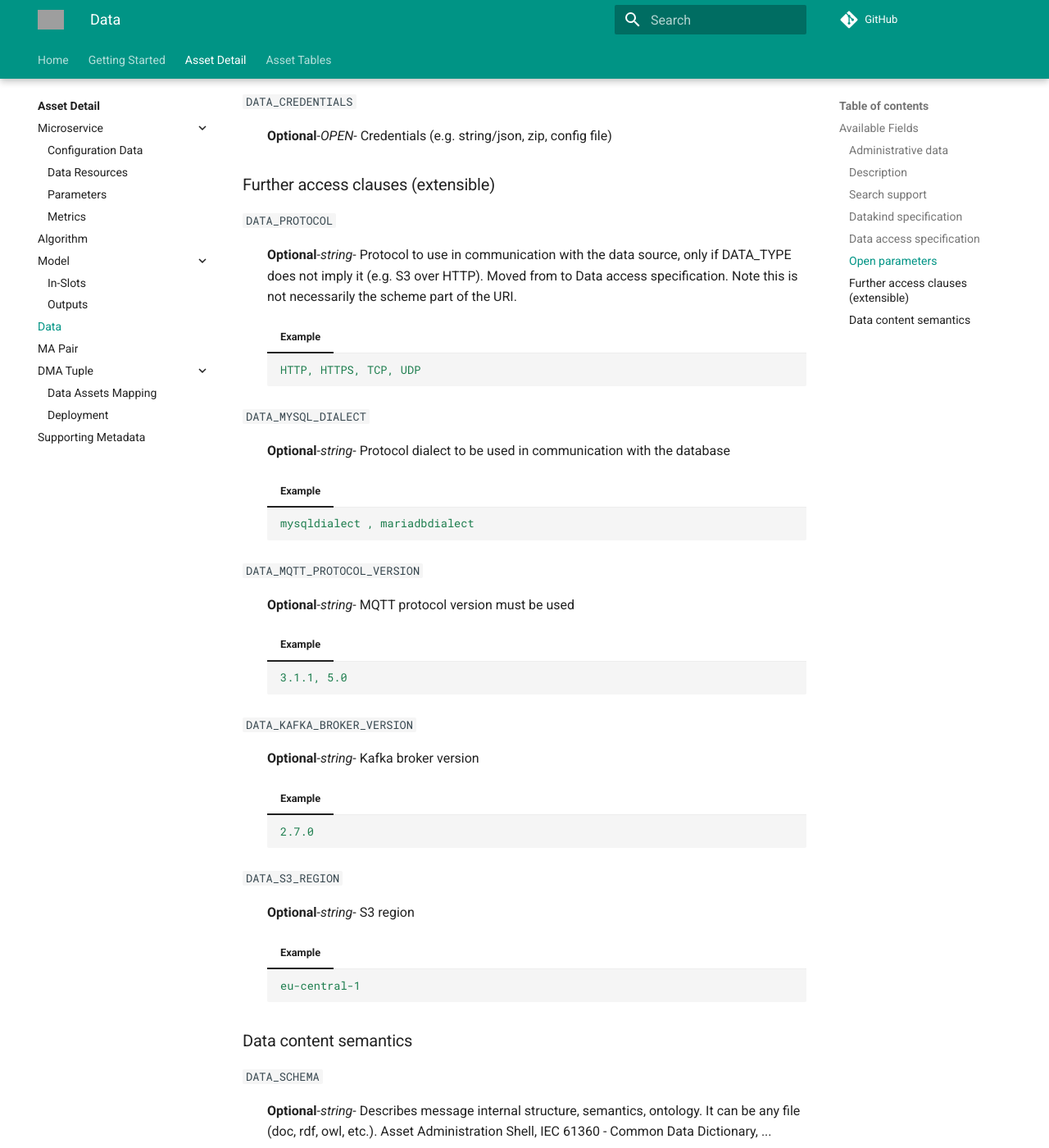
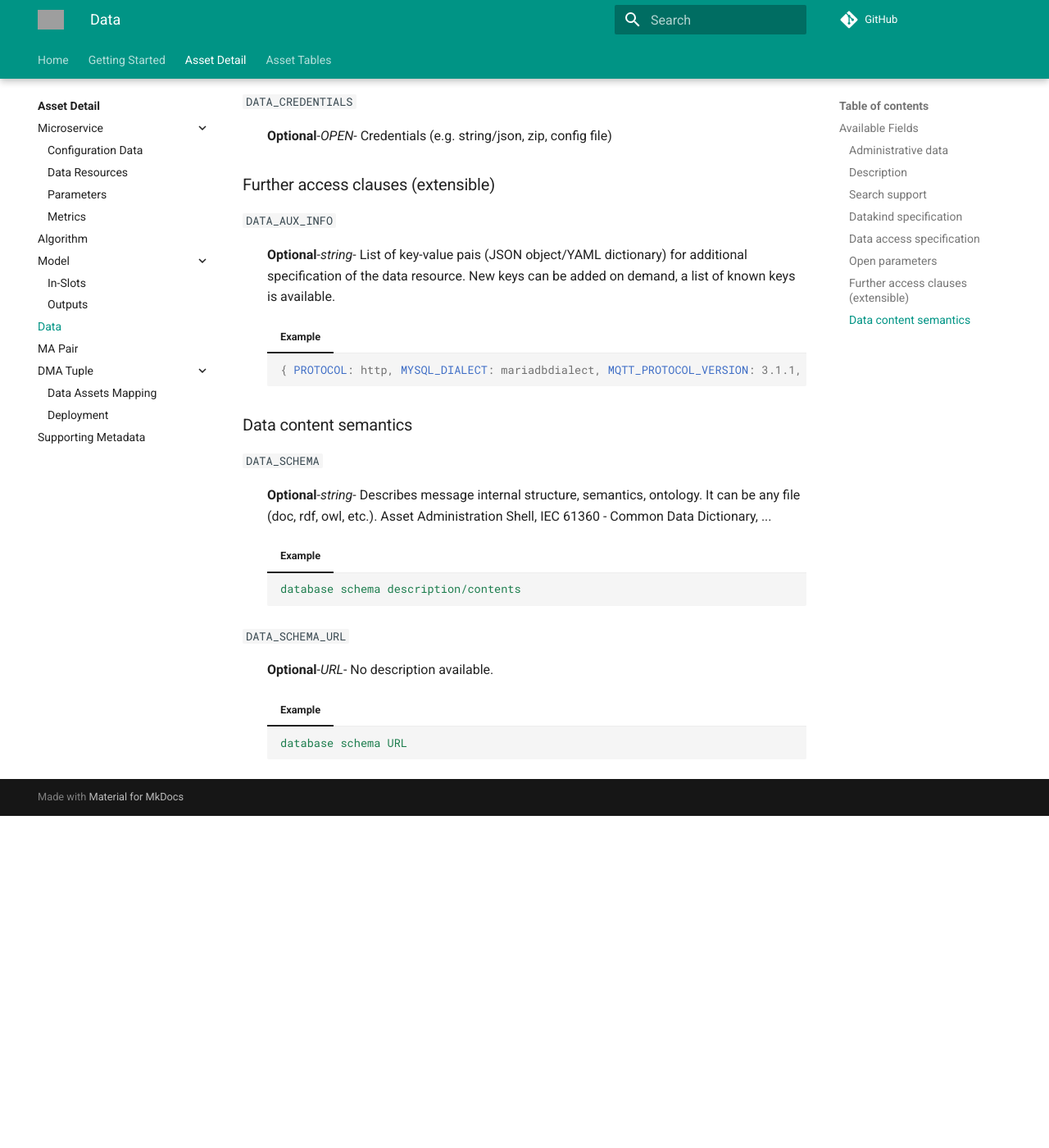
Before and after one commit to DIGITbrain/digitbrain.github.io, an MkDocs documentation site: the page built from docs/attributes/data/index.md, in a window 1280 px wide and 1400 px high, scrolled down 4219 px. Shown: the whole window at 82% size. Built offline with MkDocs 1.6.1 and Material for MkDocs 9.7.7, drawn with Linux system fonts in a browser that asks for light colours; comment, search, counter and statistics services are not loaded; after the commit the page ends 5214 px from its top, so only the background shows below that; some of the changed text lies outside the part shown; grey boxes are pictures that could not be loaded.

Commit message:
style(data): cleanup empty rows [AUTO]

````diff
--- a/docs/attributes/data/index.md
+++ b/docs/attributes/data/index.md
@@ -136,22 +136,22 @@ has these sections:
         [ { application/json , text/plain , application/octet-stream , application/zip } ]
         ```
 
-
-### Data access specification
-
-
 `DATA_STORE_TYPE`{ #data_store_type }
-:   **Optional**-*string*- The exact type of the data resource. Typically corresponds to the scheme part (scheme://) of DATA_URI.
+:   **Optional**-*string*- The exact type of the data resource. Typically (but not always) corresponds to the scheme part (scheme://) of DATA_URI.
     === "Example"
         ``` yaml
         S3 , MYSQL , MQTT , ... (WP6: DATA_SOURCE_TYPE=LOCAL, PATH=...")
         ```
 
+
+### Data access specification
+
+
 `DATA_URI`{ #data_uri }
 :   **Optional**-*URI*- Accessibility of the data resource, including host, port information, protocol, and other fields (path is protocol dependent, can be a topic name). GUI may show host, port, path separately. Hidden at search. Format: scheme://host:port/path.  Pseudo vars: DATA_PROTOCOL, DATA_HOST, DATA_PORT, DATA_PATH, DATA_QUERY, DATA_FRAGMENT.
     === "Example"
         ``` yaml
-        s3://amazonaws/bucket/object , kafka://host/topic#1 , ...
+        https://amazonaws/bucket/object , kafka://host/topic#1 , ...
         ```
 
 `DATA_AUTH`{ #data_auth }
@@ -172,39 +172,11 @@ has these sections:
 ### Further access clauses (extensible)
 
 
-`DATA_PROTOCOL`{ #data_protocol }
-:   **Optional**-*string*- Protocol to use in communication with the data source, only if DATA_TYPE does not imply it (e.g. S3 over HTTP). Moved from to Data access specification. Note this is not necessarily the scheme part of the URI.
+`DATA_AUX_INFO`{ #data_aux_info }
+:   **Optional**-*string*- List of key-value pais (JSON object/YAML dictionary) for additional specification of the data resource. New keys can be added on demand, a list of known keys is available.
     === "Example"
         ``` yaml
-        HTTP, HTTPS, TCP, UDP
-        ```
-
-`DATA_MYSQL_DIALECT`{ #data_mysql_dialect }
-:   **Optional**-*string*- Protocol dialect to be used in communication with the database
-    === "Example"
-        ``` yaml
-        mysqldialect , mariadbdialect
-        ```
-
-`DATA_MQTT_PROTOCOL_VERSION`{ #data_mqtt_protocol_version }
-:   **Optional**-*string*- MQTT protocol version must be used
-    === "Example"
-        ``` yaml
-        3.1.1, 5.0
-        ```
-
-`DATA_KAFKA_BROKER_VERSION`{ #data_kafka_broker_version }
-:   **Optional**-*string*- Kafka broker version
-    === "Example"
-        ``` yaml
-        2.7.0
-        ```
-
-`DATA_S3_REGION`{ #data_s3_region }
-:   **Optional**-*string*- S3 region
-    === "Example"
-        ``` yaml
-        eu-central-1
+        { PROTOCOL: http, MYSQL_DIALECT: mariadbdialect, MQTT_PROTOCOL_VERSION: 3.1.1, KAFKA_BROKER_VERSION: 2.7.0, S3_REGION: eu-central-1 }
         ```
 
 
@@ -224,6 +196,3 @@ has these sections:
         ``` yaml
         database schema URL
         ```
-
-`DATA_SCHEMA_ADDITIONAL_ATTRIBUTES`{ #data_schema_additional_attributes }
-:   **Optional**-*string*- Further restriction/specialization of DATA_SCHEMA, “general” schema.
````
Also changed, not shown: docs/tables/data/index.md (+30 -35 lines).
